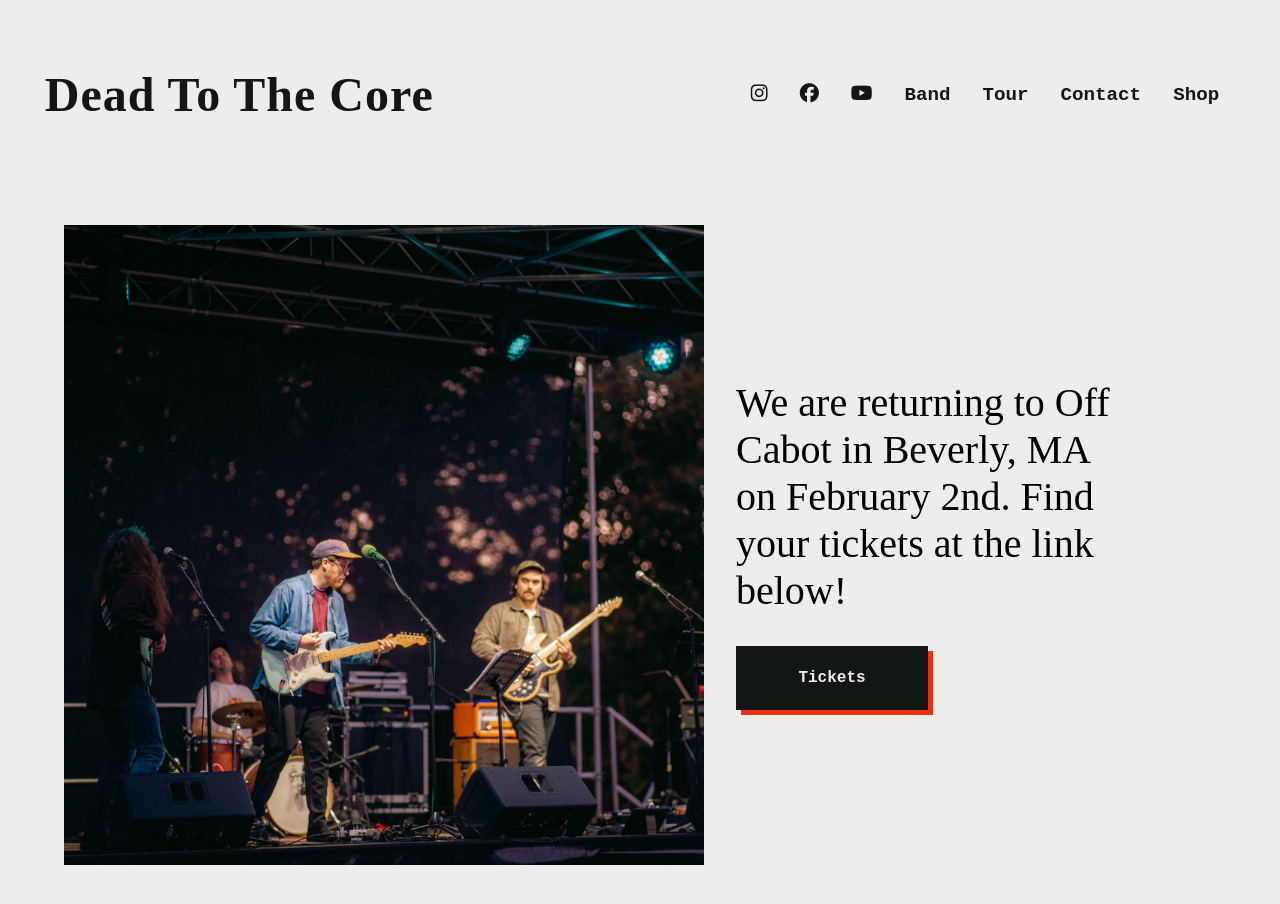
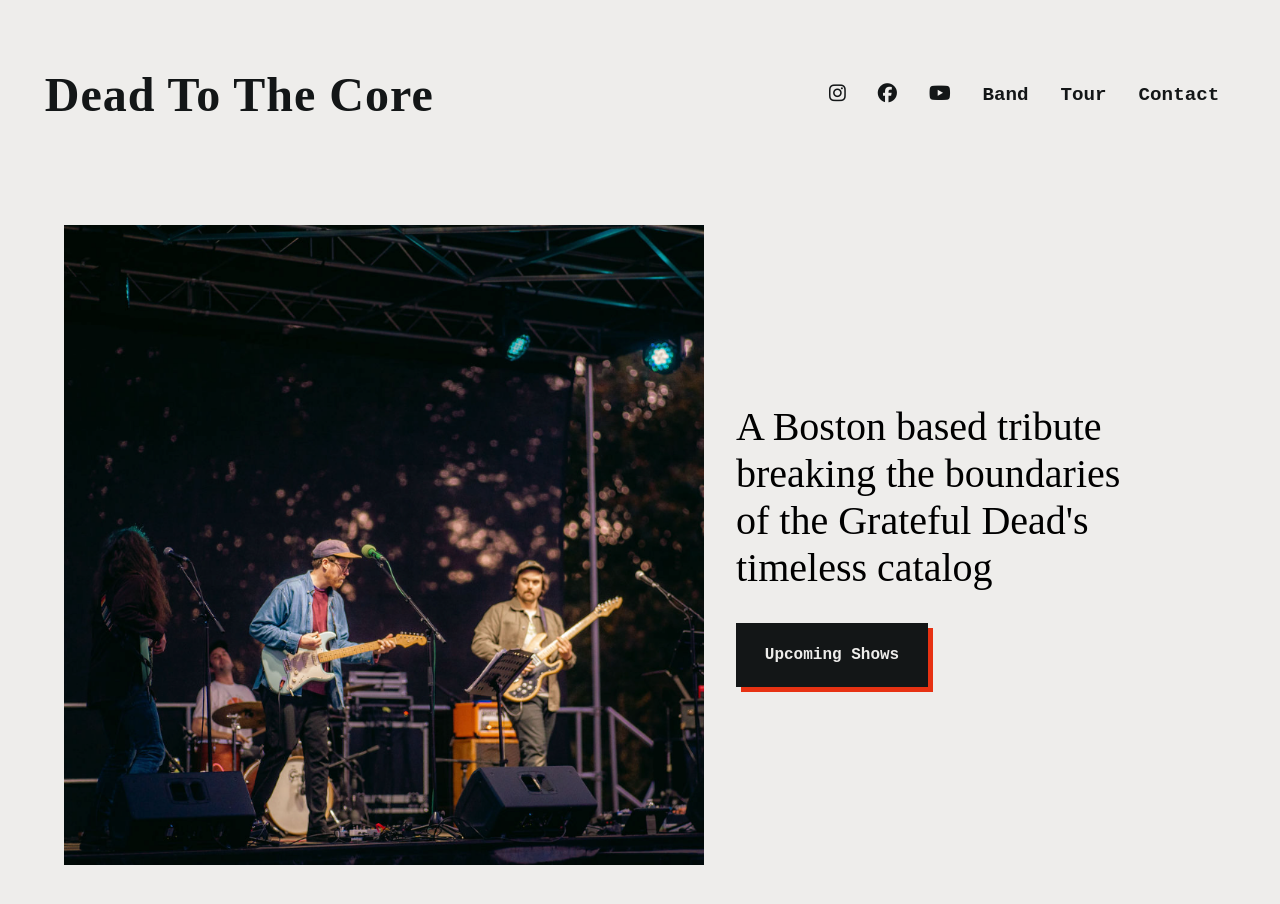
Before and after one commit to philtodisco/dead-to-the-core-client, a React (Create React App) app: page / in a window 1280 px wide. Built offline with nearby package versions, Linux system fonts and the light colour scheme; a web font is replaced by a local one.

Commit message:
Update homepage

```diff
--- a/src/App.js
+++ b/src/App.js
@@ -18,7 +18,7 @@ export default function App() {
       <Route path = "/tour" element = {<Tour />} />
       {/* <Route path = "/watch" element = {<Watch />} /> */}
       <Route path = "/contact" element = {<Contact />} />
-      <Route path = "shop" element = {<Shop />} />
+      {/* <Route path = "shop" element = {<Shop />} /> */}
     </Routes>
   </>
   )
--- a/src/Navbar.js
+++ b/src/Navbar.js
@@ -43,7 +43,7 @@ export const Navbar = () => {
         <Link to ="/tour" onClick={closeNavBar} className={pathname === '/tour' && 'selected'}>Tour</Link>
         {/* <Link to ="/watch" onClick={closeNavBar} className={pathname === '/watch' && 'selected'}>Watch</Link> */}
         <Link to ="/contact" onClick={closeNavBar} className={pathname === '/contact' && 'selected'}>Contact</Link>
-        <Link to ="/shop" onClick={closeNavBar} className={pathname === '/shop' && 'selected'}>Shop</Link>
+        {/* <Link to ="/shop" onClick={closeNavBar} className={pathname === '/shop' && 'selected'}>Shop</Link> */}
         </div>
         {/* Button to open to the responsive nav */}
 				<button
--- a/src/pages/Home.js
+++ b/src/pages/Home.js
@@ -6,8 +6,8 @@ export default function Home() {
   return <div className="home-page">
     <img id="hero-image" src={Hero} alt="grateful dead logo" img/>
     <div className="main-text-container">
-      <h1 className="home-main-text">We are returning to Off Cabot in Beverly, MA on February 2nd. Find your tickets at the link below!</h1>
-      <Link to ="https://www.etix.com/ticket/p/64890436/dead-to-the-core-with-special-guests-bottles-and-cans-beverly-off-cabot-comedy-and-events" id="main-text-btn" target="_blank" rel="noopener noreferrer">Tickets</Link>
+    <h1 className="home-main-text">A Boston based tribute breaking the boundaries of the Grateful Dead's timeless catalog</h1>
+      <Link to ="/tour" id="main-text-btn">Upcoming Shows</Link>
     </div>
   </div>
 }
```
